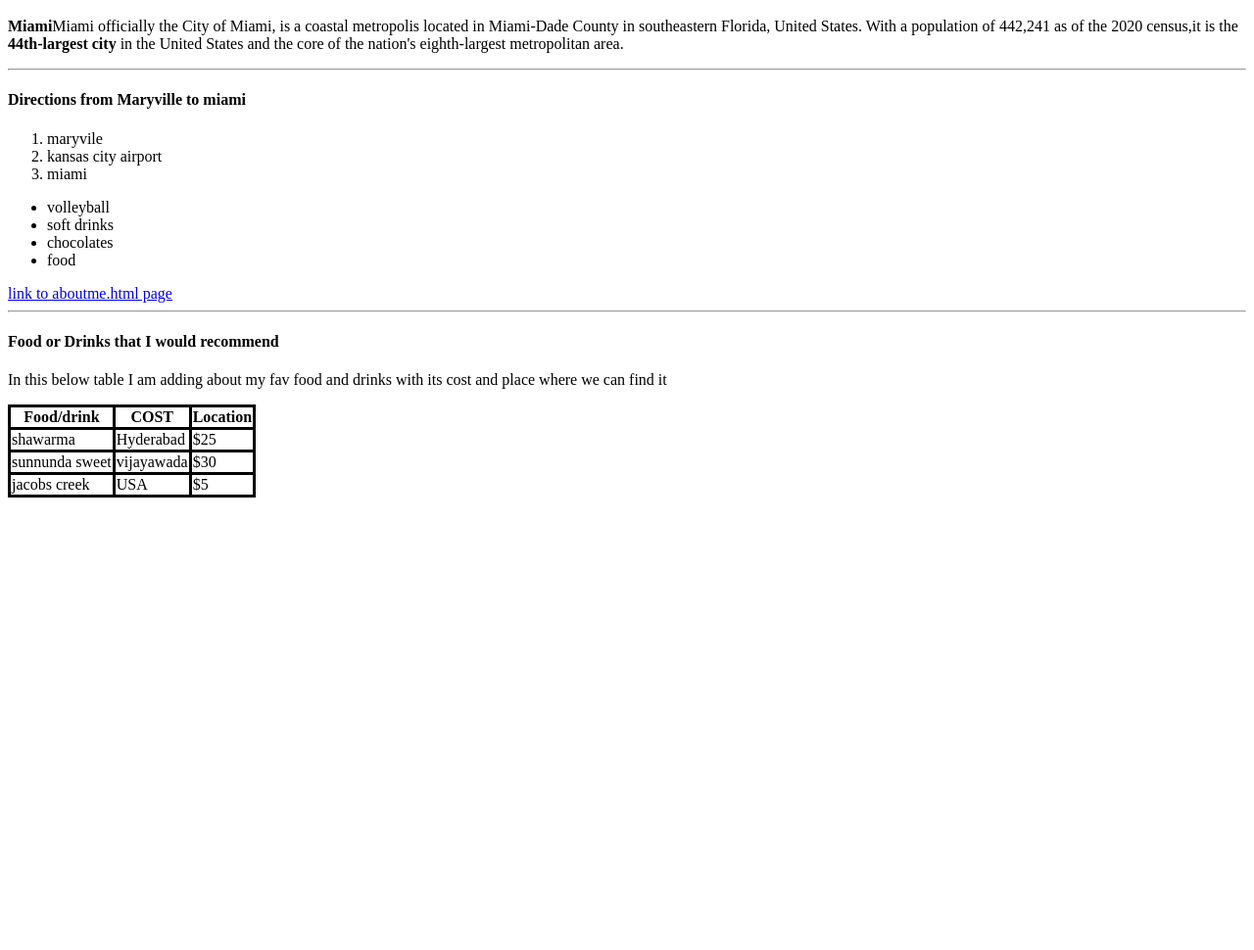
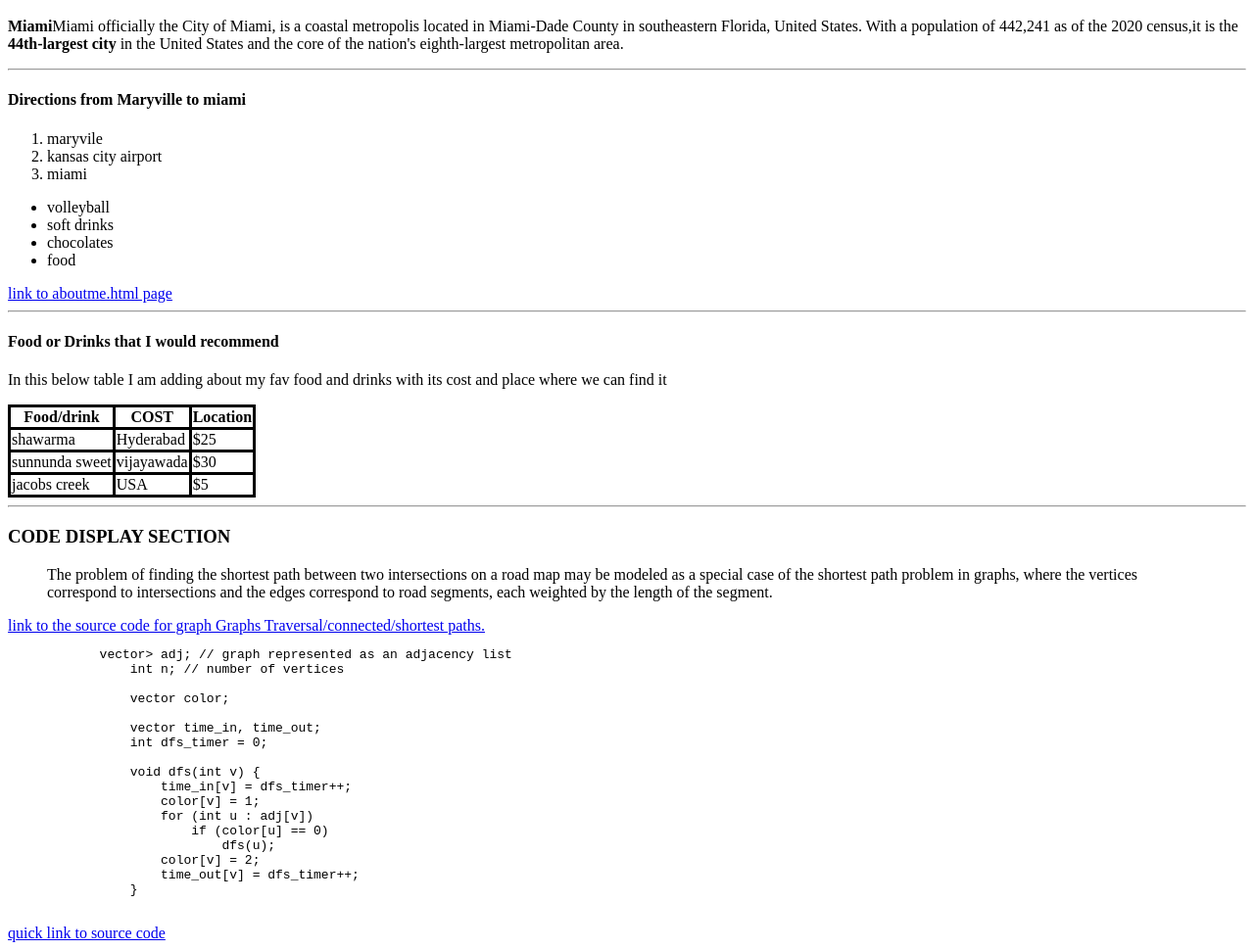
Before and after one commit to 44-563-WebApps-F21/webapps-f21-assignment-3-J-vinku-reddy, a plain HTML site: page index.html in a window 1280 px wide. Shown: the part 101-1071 px from the top of the page at 98% size. Before the commit the page ends 800 px from the top, so only its background shows below. Drawn offline with Linux system fonts and the light colour scheme.

Commit message:
code display

```diff
--- a/index.html
+++ b/index.html
@@ -51,7 +51,39 @@
                 <td style="border: solid;">$5</td>
 
             </tr>
+
           </table>
+          <hr>
+          <h3> CODE DISPLAY SECTION</h3>
+          <blockquote>
+              <p>The problem of finding the shortest path between two intersections on a road map may be modeled as a special case of
+                   the shortest path problem in graphs, where the vertices correspond to intersections and the edges correspond to road
+                   segments, each weighted by the length of the segment.
+
+
+            </p>
+          </blockquote>
+          <a href="https://en.wikipedia.org/wiki/Shortest_path_problem">link to the source code for graph Graphs Traversal/connected/shortest paths.</a>
+          <pre>
+            vector<vector<int>> adj; // graph represented as an adjacency list
+                int n; // number of vertices
+
+                vector<int> color;
+
+                vector<int> time_in, time_out;
+                int dfs_timer = 0;
+
+                void dfs(int v) {
+                    time_in[v] = dfs_timer++;
+                    color[v] = 1;
+                    for (int u : adj[v])
+                        if (color[u] == 0)
+                            dfs(u);
+                    color[v] = 2;
+                    time_out[v] = dfs_timer++;
+                }
+          </pre>
+          <a href="https://cp-algorithms.com/graph/depth-first-search.html">quick link to source code</a>
 
 
 
```
